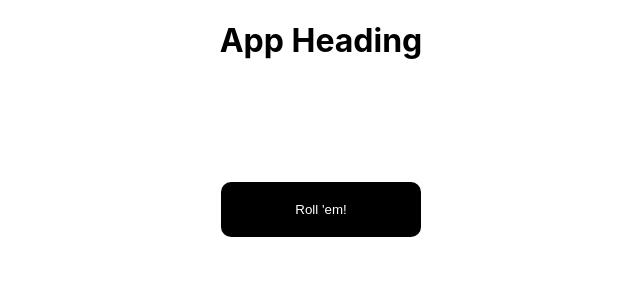
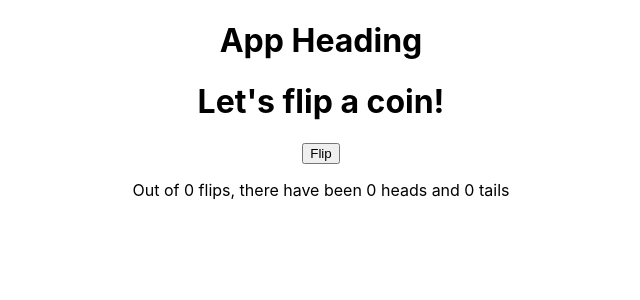
Before and after one commit to nykfeng/react-app-playground, a React (Create React App) app: page / in a window 1280 px wide. Shown: the top 300 px of the page, without its empty margins (319-959 px from the left). Built offline with nearby package versions, Linux system fonts and the light colour scheme; the HTML template or start-up script is replaced by a standard one.

Commit message:
add coin flipping component

```diff
--- a/src/App.js
+++ b/src/App.js
@@ -1,22 +1,15 @@
 import "./App.css";
 import DiceGame from "./components/Dice-game";
+import CoinContainer from "./components/coin-flip/CoinContainer";
 
 import React from "react";
+import Coin from "./components/coin-flip/Coin";
 
 function App() {
-
   return (
     <div className="App">
-
       <h1>App Heading</h1>
-      {/* <ExpenseItem
-        title={expense[0].title}
-        amount={expense[0].amount}
-      ></ExpenseItem>
-      <ExpenseItem></ExpenseItem>
-      <ExpenseItem></ExpenseItem> */}
-
-      <DiceGame />
+      <CoinContainer />
     </div>
   );
 }
--- /dev/null
+++ b/src/components/coin-flip/Coin.js
@@ -0,0 +1,14 @@
+import React, { Component } from "react";
+import "./Coin.css";
+
+class Coin extends Component {
+  render() {
+    return (
+      <div className="coin">
+        <img src={this.props.info.imgSrc} alt={this.props.info.side} />
+      </div>
+    );
+  }
+}
+
+export default Coin;
--- /dev/null
+++ b/src/components/coin-flip/CoinContainer.js
@@ -0,0 +1,57 @@
+import React, { Component } from "react";
+import { choice } from "./helper";
+import Coin from "./Coin";
+
+class CoinContainer extends Component {
+  static defaultProps = {
+    coins: [
+      { side: "heads", imgSrc: "https://tinyurl.com/react-coin-heads-jpg" },
+      { side: "tails", imgSrc: "https://tinyurl.com/react-coin-tails-jpg" },
+    ],
+  };
+
+  constructor(props) {
+    super(props);
+    this.state = {
+      nFlips: 0,
+      nHeads: 0,
+      nTails: 0,
+      curCoin: null,
+    };
+    this.handleClick = this.handleClick.bind(this);
+  }
+
+  flipCoin() {
+    const newCoin = choice(this.props.coins);
+    this.setState((oldState) => {
+      let newState = {
+        ...oldState,
+        curCoin: newCoin,
+        nFlips: oldState.nFlips + 1,
+      };
+      if (newCoin.side === "heads") newState.nHeads += 1;
+      else if (newCoin.side === "tails") newState.nTails += 1;
+      return newState;
+    });
+  }
+
+  handleClick(e) {
+    this.flipCoin();
+  }
+
+  render() {
+    return (
+      <div className="Coin-Container">
+        <h1>Let's flip a coin!</h1>
+        <button onClick={this.handleClick}>Flip</button>
+        {this.state.curCoin && <Coin info={this.state.curCoin} />}
+        <p>
+          Out of {this.state.nFlips} flips, there have been {this.state.nHeads}{" "}
+          heads and {this.state.nTails} tails
+        </p>
+      </div>
+    );
+  }
+}
+
+export default CoinContainer;
--- /dev/null
+++ b/src/components/coin-flip/helper.js
@@ -0,0 +1,5 @@
+function choice(arr) {
+  return arr[Math.floor(Math.random() * arr.length)];
+}
+
+export { choice };
```
Also changed, not shown: src/components/coin-flip/Coin.css (added).
